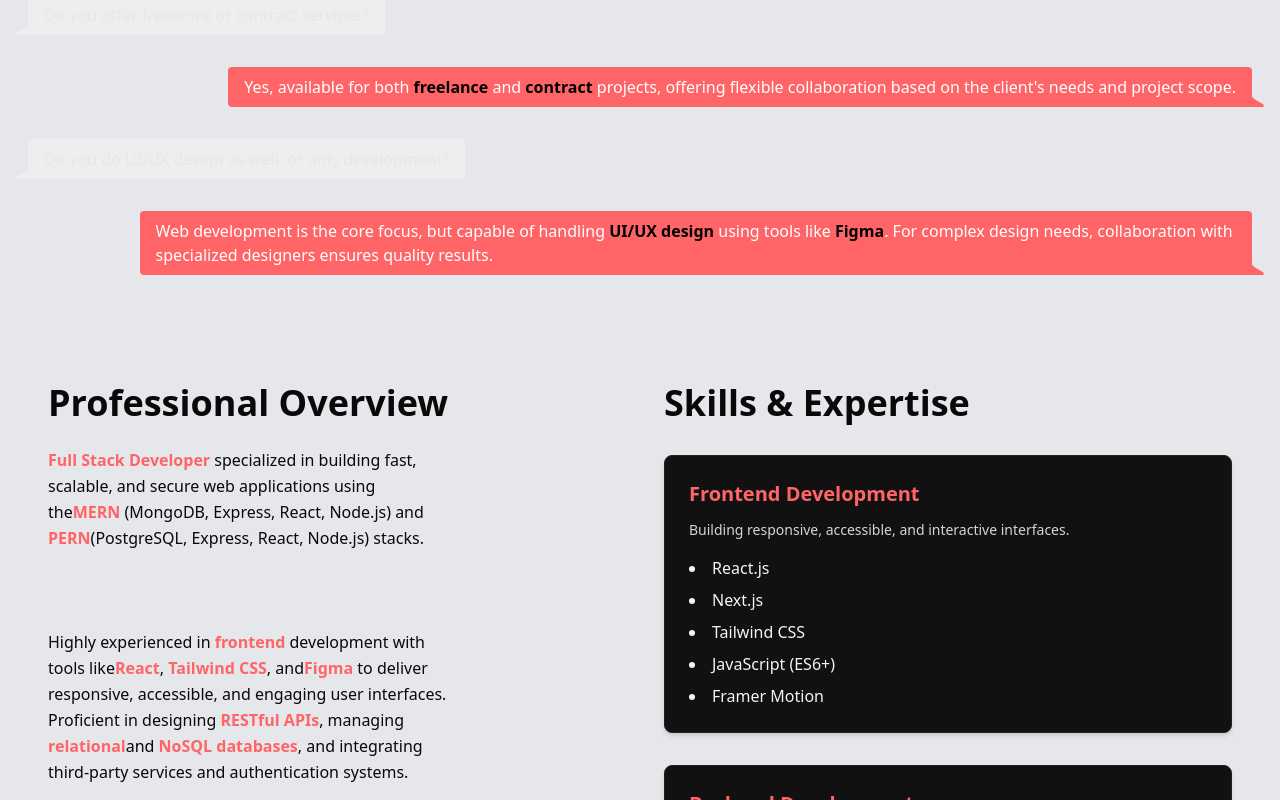
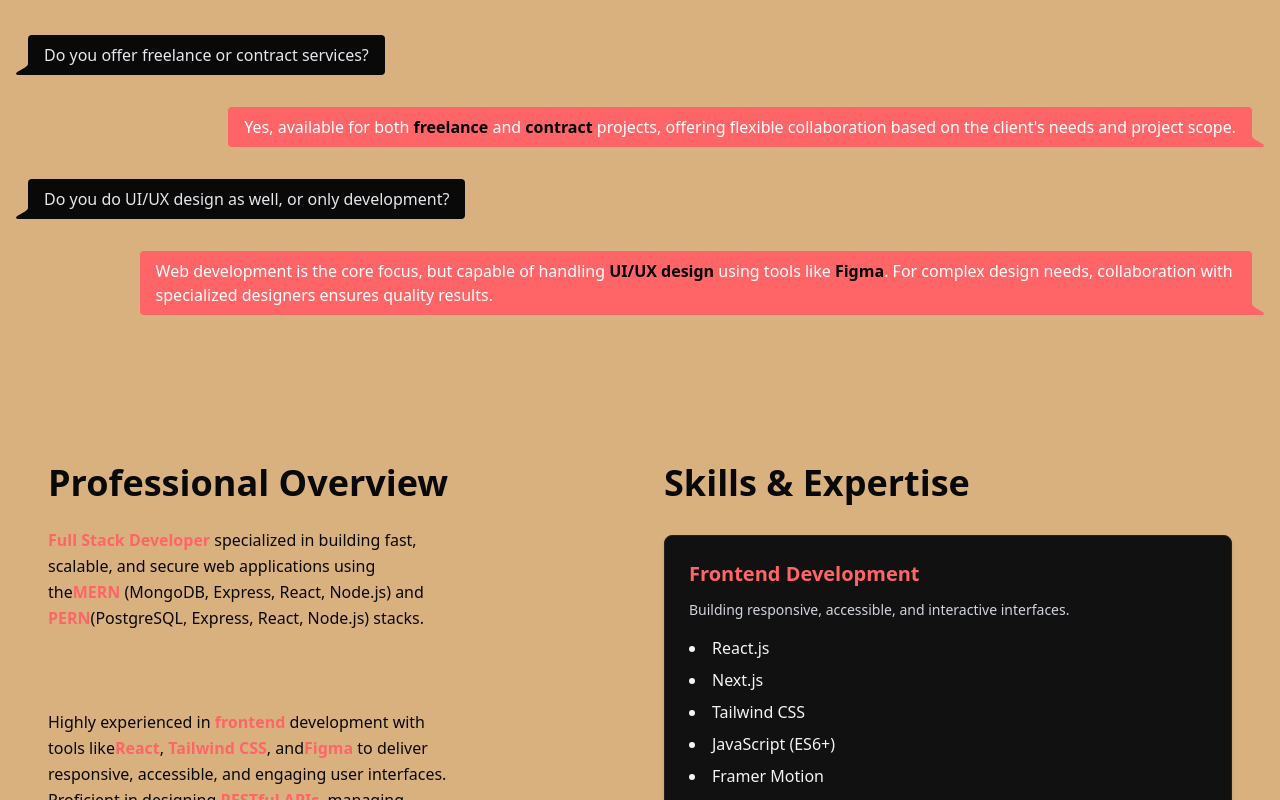
Before and after one commit to bugijay7/bugi, a React (Vite) app in the folder client/: page /about in a window 1280 px wide. Shown: the part 3160-3960 px from the top of the page. Built offline with nearby package versions, Linux system fonts and the light colour scheme; a web font is replaced by a local one.

Commit message:
about page

```diff
--- a/client/src/Pages/About.jsx
+++ b/client/src/Pages/About.jsx
@@ -39,7 +39,6 @@ function About() {
       <AboutSkill />
       <AboutServices />
       <AboutCta />
-      <Cta />
     </div>
   );
 }
--- a/client/src/components/About/AboutCta.jsx
+++ b/client/src/components/About/AboutCta.jsx
@@ -3,7 +3,8 @@ import { Link } from 'react-router-dom';
 
 function AboutCta() {
   return (
-    <div className="px-4 md:px-10 py-10 md:py-[60px] text-[#111] font-montserrat max-w-[1400px] mx-auto">
+    <section className="bg-[#1c1205] text-[#d9b17f]">
+    <div className="px-4 md:px-10 py-10 md:py-[60px]  font-montserrat max-w-[1400px] mx-auto">
 
       {/* Header Section */}
       <section className="flex flex-row justify-between items-start flex-wrap uppercase font-bold text-[1rem] sm:text-[1.1rem] md:text-[1.2rem] lg:text-[1.3rem] xl:text-[1.4rem] mb-10 gap-4">
@@ -34,6 +35,7 @@ function AboutCta() {
         </Link>
       </section>
     </div>
+    </section>
   );
 }
 
--- a/client/src/components/About/AboutHero.jsx
+++ b/client/src/components/About/AboutHero.jsx
@@ -3,7 +3,7 @@ import kibugi from '../../assets/maina.jpeg';
 
 function AboutHero() {
   return (
-    <div className="flex flex-col items-center justify-center py-20 px-4">
+    <div className="flex flex-col items-center justify-center py-20 px-4 bg-[#d9b17f]">
       <div className="text-left w-full max-w-[1400px] flex flex-col items-start justify-around gap-10">
         {/* Title */}
         <p className="text-[3rem] sm:text-[5rem] md:text-[7rem] lg:text-[9rem] font-extrabold leading-none uppercase">
--- a/client/src/components/About/AboutHighlight.jsx
+++ b/client/src/components/About/AboutHighlight.jsx
@@ -4,7 +4,7 @@ import '../../styles/about/abouthighlight.css';
 
 function AboutHighlight() {
   return (
-    <div className="about-highlight">
+    <div className="about-highlight bg-[#d9b17f]">
       <div className="about-highlight-container">
 
         {/* Left Section */}
--- a/client/src/components/About/AboutProcess.jsx
+++ b/client/src/components/About/AboutProcess.jsx
@@ -2,9 +2,10 @@ import React from 'react';
 
 function AboutProcess() {
   return (
-    <div className="flex flex-col gap-6 px-4 py-10 max-w-[1400px] mx-auto">
+    <section className="bg-[#d9b17f] py-10">
+    <div className="flex flex-col gap-6 px-4 py-10 max-w-[1400px] mx-auto ">
       <div className="chat chat-start">
-        <div className="chat-bubble bg-[#0909909] text-gray-200">
+        <div className="chat-bubble bg-[#090909] text-gray-200">
           Do you offer freelance or contract services?
         </div>
       </div>
@@ -15,7 +16,7 @@ function AboutProcess() {
       </div>
 
       <div className="chat chat-start">
-        <div className="chat-bubble bg-[#0909909] text-gray-200">
+        <div className="chat-bubble bg-[#090909] text-gray-200">
           Do you do UI/UX design as well, or only development?
         </div>
       </div>
@@ -25,6 +26,7 @@ function AboutProcess() {
         </div>
       </div>
     </div>
+    </section>
   );
 }
 
--- a/client/src/components/About/AboutServices.jsx
+++ b/client/src/components/About/AboutServices.jsx
@@ -30,6 +30,7 @@ const faqs = [
 
 function Faq() {
   return (
+    <section className="bg-[#d9b17f] py-10">
     <div className="flex flex-col gap-6 px-4 py-10 max-w-[1400px] mx-auto">
       {faqs.map((faq, index) => (
         <div key={index} className="flex flex-col gap-4">
@@ -47,6 +48,7 @@ function Faq() {
         </div>
       ))}
     </div>
+    </section>
   );
 }
 
--- a/client/src/components/About/AboutSkill.jsx
+++ b/client/src/components/About/AboutSkill.jsx
@@ -36,7 +36,7 @@ const skills = [
 
 function AboutSkill() {
   return (
-    <div className="w-full bg-gray-200 text-[#090909] py-16 px-6 sm:px-12">
+    <div className="w-full bg-[#d9b17f] text-[#090909] py-16 px-6 sm:px-12">
       <div className="max-w-7xl mx-auto flex flex-col md:flex-row gap-12">
         {/* Introductory Section (Left Column) */}
         <div className="w-full md:w-1/2">
```
